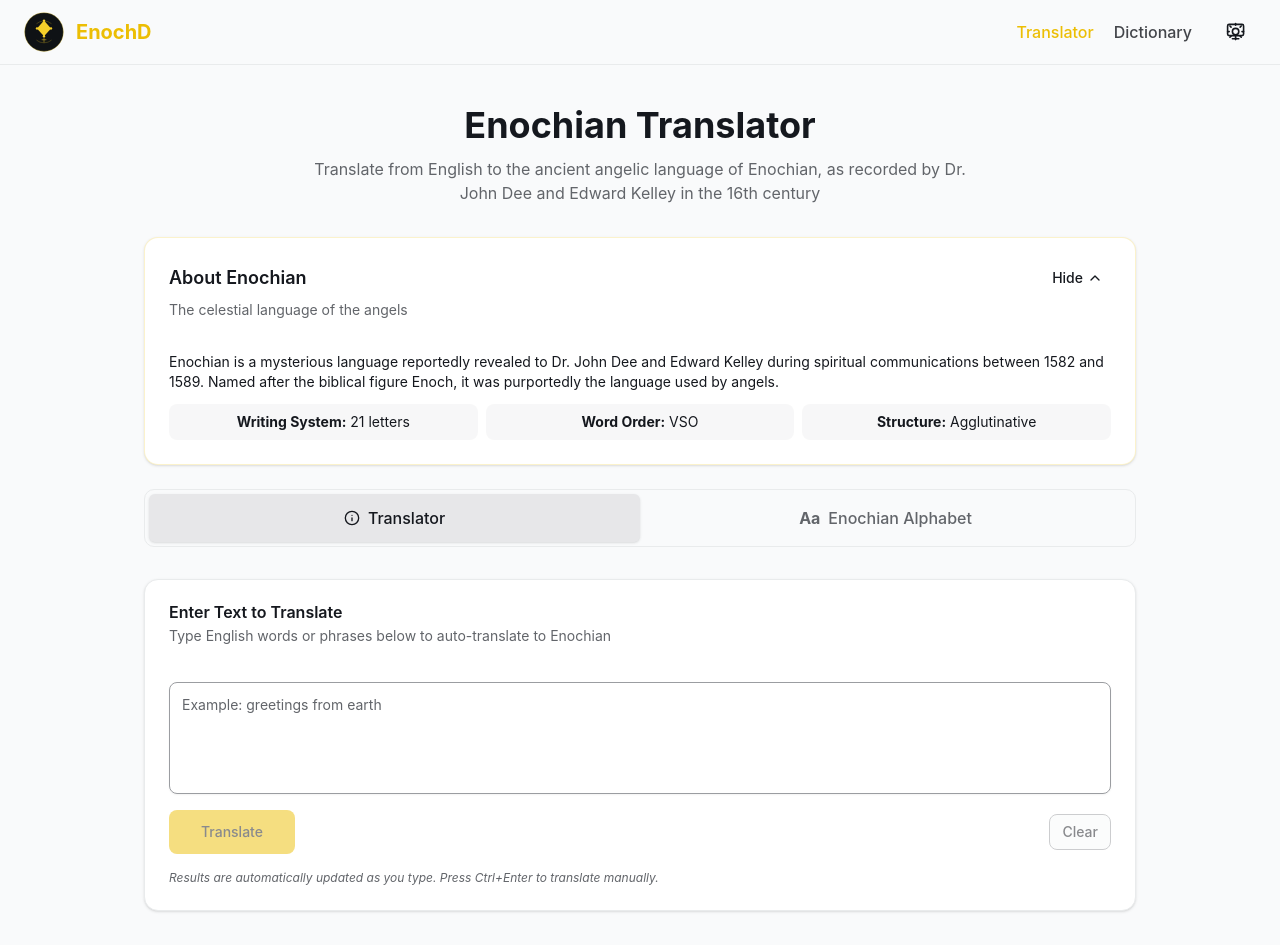
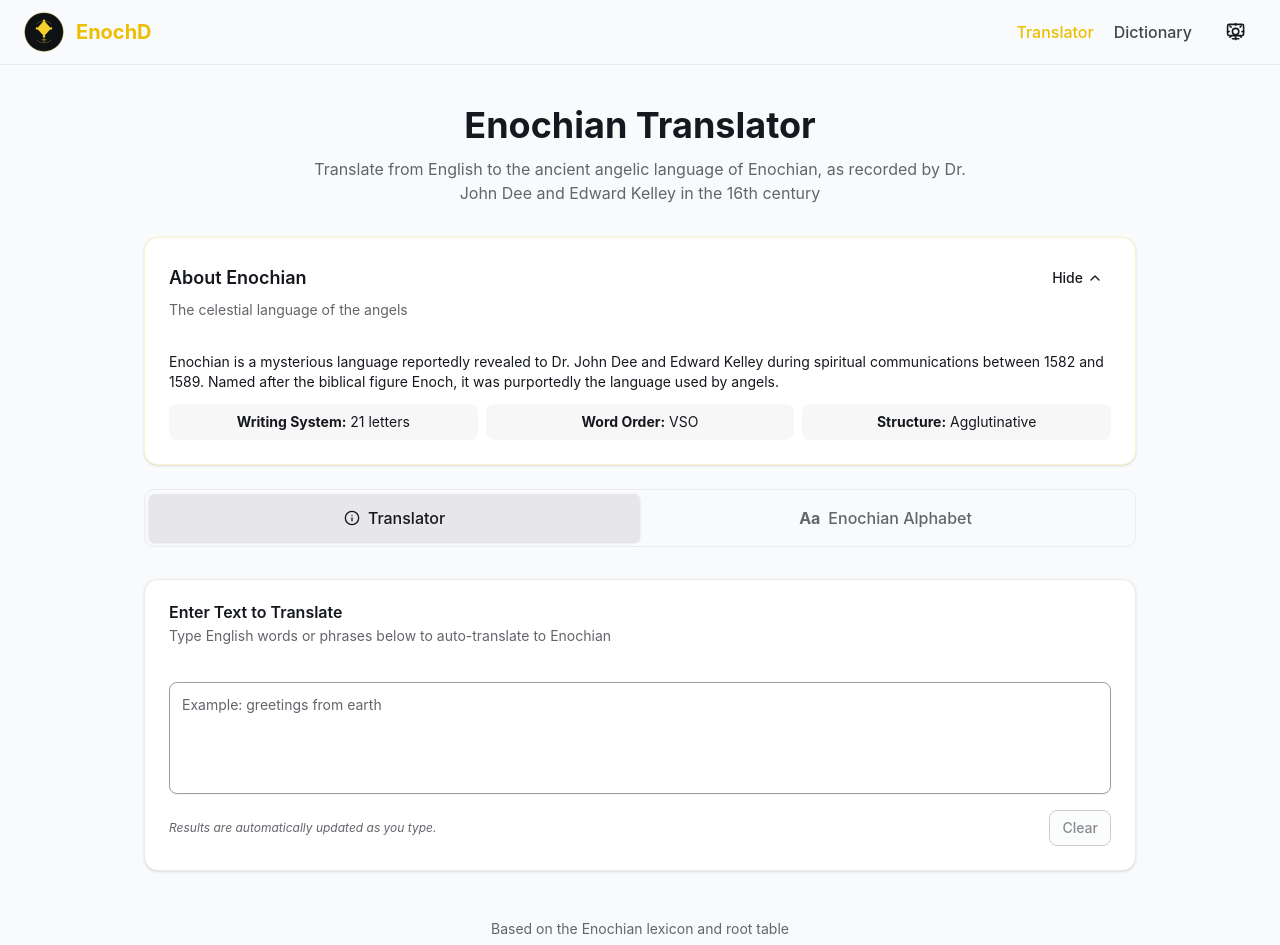
Before and after one commit to mguleryuz/enoch, a React (Vite) app: page / in a window 1280 px wide. Shown: the top 945 px of the page. Built offline with nearby package versions, Linux system fonts and the light colour scheme.

Commit message:
Update EnochianTranslator component to enhance user experience: Removed redundant translation button and adjusted layout to provide a clearer message about automatic updates. This change streamlines the interface and improves usability by informing users that results are updated as they type.

```diff
--- a/src/components/EnochianTranslator.tsx
+++ b/src/components/EnochianTranslator.tsx
@@ -531,16 +531,10 @@ export default function EnochianTranslator() {
               onKeyDown={handleKeyDown}
               className="min-h-28 text-base resize-none p-3 focus:ring-2"
             />
-            <div className="flex items-center justify-between">
-              <Button
-                onClick={handleTranslate}
-                disabled={!input.trim()}
-                className="relative overflow-hidden group"
-                size="lg"
-              >
-                Translate
-                <span className="absolute inset-0 flex items-center justify-center bg-primary/0 group-hover:bg-primary/10 transition-all duration-300"></span>
-              </Button>
+            <div className="flex items-center justify-between gap-5">
+              <p className="text-xs text-muted italic">
+                Results are automatically updated as you type.
+              </p>
 
               <div className="flex gap-2">
                 <Button
@@ -553,10 +547,6 @@ export default function EnochianTranslator() {
                 </Button>
               </div>
             </div>
-            <p className="text-xs text-muted italic">
-              Results are automatically updated as you type. Press Ctrl+Enter to
-              translate manually.
-            </p>
           </div>
         </CardContent>
       </Card>
```
